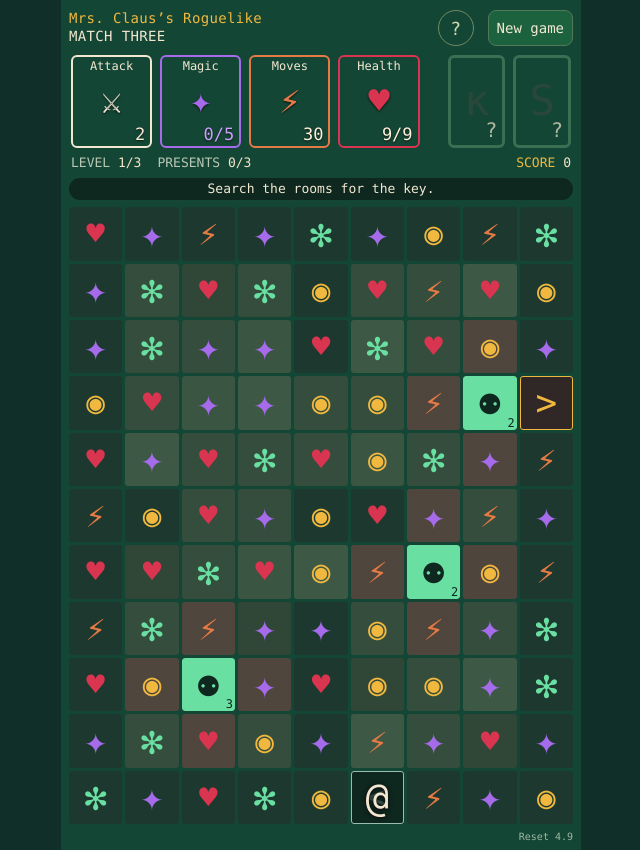
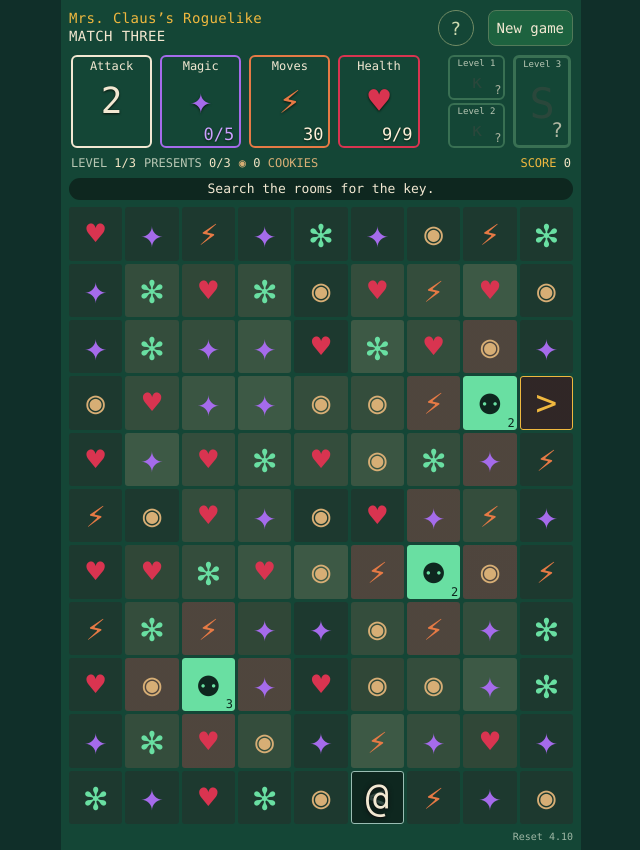
Before and after one commit to annnndrew/-dungeon-match-3-web, a plain HTML site: page index.html in a window 1280 px wide. Shown: the whole page, without its empty margins (319-959 px from the left). Drawn offline with Linux system fonts and the light colour scheme.

Commit message:
Add files via upload

```diff
--- a/index.html
+++ b/index.html
@@ -37,6 +37,7 @@
   --health: #d93450;
   --moves: #e67a45;
   --gold: #f0b83f;
+  --cookie: #d7ae75;
   --gingerbread: #c78a47;
   --mint: #69dfa2;
   --gap: 3px;
@@ -262,8 +263,10 @@ button { font: inherit; }
 .bottom-hud { min-height: 10px; }
 .tile .monster-mark, .tile .key-mark, .tile .lumen-mark { position: absolute; inset: 0; display: grid; place-items: center; font-weight: 900; font-size: clamp(20px, 7vw, 33px); z-index: 3; pointer-events: none; }
 .tile .lumen-mark { color: var(--health); font-size: clamp(25px, 8vw, 40px); background: #fff; border:0; border-radius:3px; }
+.tile.heat .key-mark {
+  background: linear-gradient(rgba(185, 38, 66, var(--heat-alpha)), rgba(185, 38, 66, var(--heat-alpha))), var(--gold);
+}
 .tile.monster-tile { --enemy-color: var(--mint); }
-.tile.monster-tile.warrior { --enemy-color: var(--text); }
 .tile.heat .lumen-mark {
   background: linear-gradient(rgba(185, 38, 66, var(--heat-alpha)), rgba(185, 38, 66, var(--heat-alpha))), #fff;
 }
@@ -338,7 +341,7 @@ button { font: inherit; }
   gap:clamp(4px,1.4vw,8px);
   padding-inline:2px;
 }
-#key-tile { grid-column:6; }
+.key-stack { grid-column:6; }
 .stat-tile { position:relative; min-width:0; height:clamp(53px,18.1vw,93px); border:2px solid var(--tile-border);
   background:transparent; border-radius:6px; display:flex; justify-content:center; align-items:center;
   color:var(--tile-border); padding:4px; overflow:hidden; }
@@ -434,16 +437,44 @@ button { font: inherit; }
   position: absolute; inset: 0; display: grid; place-items: center;
   font-size: clamp(23px, 7.2vw, 37px); transform: translateY(-1px);
 }
+.tile.warrior .monster-letter { font-size: clamp(27px, 8.6vw, 44px); }
 .hp-number {
   position: absolute; right: 2px; bottom: 1px;
   font-size: clamp(9px, 2.7vw, 12px); line-height: 1;
 }
 [data-glyph="guard"] { color: var(--mint); }
-[data-glyph="warrior"] { color: var(--text); }
+[data-glyph="warrior"] { color: var(--mint); font-size: 1.3em; }
 .tile .resource, .hero-mark, .key-mark, .lumen-mark { display: grid; place-items: center; }
 .tile .lumen-mark { font-size: clamp(23px, 7vw, 36px); }
 #font-status { margin: 24px; color: var(--text); }
 .font-loading #app { visibility: hidden; }
+
+.stat-attack .attack-boost {
+  top: auto; left: auto; bottom: 3px; right: 5px;
+  font-size: clamp(10px, 3vw, 14px);
+}
+.stat-attack.boosted .attack-number { transform-origin: center; }
+.key-stack {
+  display: grid; grid-template-rows: repeat(2, minmax(0, 1fr));
+  gap: 3px; min-width: 0;
+  height: clamp(53px,18.1vw,93px);
+}
+.key-stack .stat-tile { height: auto; padding: 9px 1px 0; border-width: 2px; }
+.key-stack .stat-icon.game-glyph {
+  width: auto; height: auto; margin: 0;
+  font-size: clamp(12px, 3.6vw, 18px);
+}
+.objective-level {
+  position: absolute; top: 2px; left: 0; right: 0;
+  text-align: center; line-height: 1; white-space: nowrap;
+  font-size: clamp(6px, 1.65vw, 9px); color: var(--muted);
+}
+.key-stack .objective-question { right: 2px; bottom: 1px; font-size: clamp(9px, 2.5vw, 12px); }
+#santa-tile .stat-icon { margin-top: 7px; }
+.secondary-stats { gap: clamp(4px, 1.4vw, 8px); font-size: clamp(8px, 2.3vw, 12px); }
+.cookie-counter { color: var(--cookie); white-space: nowrap; }
+@media (max-width: 350px) { .cookie-label { display: none; } }
+@media (orientation:landscape) and (max-height:540px) { .key-stack { height:60px; } }
   </style>
 </head>
 <body class="font-loading">
@@ -460,9 +491,8 @@ button { font: inherit; }
       <div class="primary-stats" aria-label="Attack, magic, moves, health and objectives">
         <div id="attack-tile" class="stat-tile stat-attack" role="img" aria-label="2 attack strength">
           <span class="stat-label">Attack</span>
-          <span class="stat-icon game-glyph" data-glyph="attack" aria-hidden="true"></span>
+          <span class="stat-icon game-glyph attack-number" id="attack-count" aria-hidden="true">2</span>
           <span class="attack-boost" id="attack-boost" aria-hidden="true">+0</span>
-          <span class="stat-number attack-number" id="attack-count">2</span>
         </div>
         <button id="spatula-button" class="stat-tile stat-magic" type="button" disabled aria-label="Magic, 0 of 5 charge">
           <span class="stat-label">Magic</span>
@@ -480,18 +510,28 @@ button { font: inherit; }
           <span class="stat-icon game-glyph" data-resource="health" aria-hidden="true"></span>
           <span class="stat-number" id="health-count">9/9</span>
         </div>
-        <div class="stat-tile stat-objective" id="key-tile" role="img" aria-label="Key not collected">
-          <span class="stat-icon game-glyph" data-glyph="key" aria-hidden="true"></span>
-          <span class="objective-question" aria-hidden="true">?</span>
+        <div class="key-stack">
+          <div class="stat-tile stat-objective" id="key-tile" role="img" aria-label="Level 1 key not collected">
+            <span class="objective-level">Level 1</span>
+            <span class="stat-icon game-glyph" data-glyph="key" aria-hidden="true"></span>
+            <span class="objective-question" aria-hidden="true">?</span>
+          </div>
+          <div class="stat-tile stat-objective" id="key-two-tile" role="img" aria-label="Level 2 key not collected">
+            <span class="objective-level">Level 2</span>
+            <span class="stat-icon game-glyph" data-glyph="key" aria-hidden="true"></span>
+            <span class="objective-question" aria-hidden="true">?</span>
+          </div>
         </div>
-        <div class="stat-tile stat-objective" id="santa-tile" role="img" aria-label="Santa not rescued">
+        <div class="stat-tile stat-objective" id="santa-tile" role="img" aria-label="Level 3 Santa not rescued">
+          <span class="objective-level">Level 3</span>
           <span class="stat-icon game-glyph" data-glyph="santa" aria-hidden="true"></span>
           <span class="objective-question" aria-hidden="true">?</span>
         </div>
       </div>
-      <div class="secondary-stats" aria-label="Level, presents and score">
+      <div class="secondary-stats" aria-label="Level, presents, cookies and score">
         <span>LEVEL <b id="level-count">1/3</b></span>
         <span>PRESENTS <b id="lumen-count">0/3</b></span>
+        <span class="cookie-counter"><span data-resource="gold" aria-hidden="true"></span> <b id="cookie-count">0</b><span class="cookie-label"> COOKIES</span></span>
         <span class="score-text">SCORE <b id="score-count">0</b></span>
       </div>
     </div>
@@ -506,7 +546,7 @@ button { font: inherit; }
       <div id="spell-panel" class="results hidden" role="dialog" aria-modal="true" aria-label="Choose a spell"></div>
     </section>
 
-    <footer class="hud bottom-hud"><div id="version">Reset 4.9</div></footer>
+    <footer class="hud bottom-hud"><div id="version">Reset 4.10</div></footer>
   </main>
   <dialog id="restart-dialog" class="results-panel" aria-labelledby="restart-title" aria-describedby="restart-message">
     <h2 id="restart-title">New game</h2>
@@ -529,10 +569,10 @@ button { font: inherit; }
         <dt><span data-resource="food" aria-hidden="true"></span></dt><dd><strong>Turns.</strong> Refill your remaining turns. Every successful swipe spends one turn.</dd>
         <dt><span data-resource="health" aria-hidden="true"></span></dt><dd><strong>Health.</strong> Recover lost health, up to 9.</dd>
         <dt><span data-resource="bombs" aria-hidden="true"></span></dt><dd><strong>Magic.</strong> Tap the Magic icon at 5/5 to pick a spell.</dd>
-        <dt><span data-resource="gold" aria-hidden="true"></span></dt><dd><strong>Gold.</strong> Collect coins. Game Over lists the gold you matched.</dd>
+        <dt><span data-resource="gold" aria-hidden="true"></span></dt><dd><strong>Cookies.</strong> Collect cookies. The HUD shows your total collected across all levels.</dd>
         <dt><span data-resource="monster" aria-hidden="true"></span></dt><dd><strong>Summoning.</strong> Matches of three, four, or five earn 1, 2, or 5 summon points. Every two points summon a level-appropriate monster after your move.</dd>
         <dt aria-hidden="true">@</dt><dd><strong>Hero.</strong> Your position on the board.</dd>
-        <dt aria-hidden="true"><span data-glyph="guard"></span> / <span data-glyph="warrior"></span></dt><dd><strong>Guard / Warrior.</strong> The number at the bottom right shows remaining HP. Teal tiles hold Guards and white tiles hold Warriors. Hunting enemy tiles turn red. Both types start with 1–3 HP on level 1, 2–4 on level 2, and 3–5 on level 3. Guards attack cardinally. Warriors also attack diagonally within rooms.</dd>
+        <dt aria-hidden="true"><span data-glyph="guard"></span> / <span data-glyph="warrior"></span></dt><dd><strong>Guard / Warrior.</strong> The number at the bottom right shows remaining HP. Both types use teal tiles. Warriors have a larger character. Hunting enemy tiles turn red. Both types start with 1–3 HP on level 1, 2–4 on level 2, and 3–5 on level 3. Guards attack cardinally. Warriors also attack diagonally through open space.</dd>
         <dt aria-hidden="true"><span data-glyph="key"></span> / <span data-glyph="santa"></span></dt><dd><strong>Key / Santa.</strong> Collect the objective before taking the exit.</dd>
         <dt><span data-glyph="present" aria-hidden="true"></span></dt><dd><strong>Present.</strong> Optional score bonus after it’s revealed.</dd>
         <dt><span data-glyph="entrance" aria-hidden="true"></span></dt><dd><strong>Enter / Up.</strong> Your entrance to this level.</dd>
@@ -556,7 +596,7 @@ const CONFIG = {
     food: "#e67a45",       // Turns / candy-cane orange
     health: "#d93450",     // cranberry
     monster: "#69dfa2",    // mint; summoning resource, not monster sprite
-    gold: "#f0b83f",       // antique gold
+    gold: "#d7ae75",       // cookies; legacy data key retained
     bombs: "#a56beb",     // purple Magic, intentionally preserved
   },
   DUNGEON_FLOOR: "floor",
@@ -825,7 +865,7 @@ function matchSummary(state) {
 }
 
 function runData(state) {
-  return {version:"4.9",won:state.gameWon,completed:state.gameWon || state.gameOver,enemyTypes:{basic:"Guard",advanced:"Warrior"},magicThreshold:CONFIG.MAGIC_THRESHOLD,spellDefinitions:SPELLS,outcome:state.gameWon ? "rescued" : state.gameOverReason || "in-progress",
+  return {version:"4.10",won:state.gameWon,completed:state.gameWon || state.gameOver,enemyTypes:{basic:"Guard",advanced:"Warrior"},magicThreshold:CONFIG.MAGIC_THRESHOLD,spellDefinitions:SPELLS,cookiesCollected:state.stats.resourcesCollected.gold,outcome:state.gameWon ? "rescued" : state.gameOverReason || "in-progress",
     stage:state.stage,alarmActive:state.alarmActive,keyDiscovered:state.keyDiscovered,lumenDiscovered:state.lumenDiscovered,health:state.hp,resources:{...state.resources},score:scoreBreakdown(state),
     matches:matchSummary(state),stats:state.stats};
 }
@@ -857,7 +897,7 @@ function downloadRunData(state) {
   const link=document.createElement("a");
   const stamp=new Date().toISOString().replace(/[:.]/g,"-");
   link.href=url;
-  link.download=`dungeon-match3-v4.9-${state.gameWon ? "rescued" : state.gameOverReason || "run"}-${stamp}.json`;
+  link.download=`dungeon-match3-v4.10-${state.gameWon ? "rescued" : state.gameOverReason || "run"}-${stamp}.json`;
   try {
     document.body.appendChild(link);
     link.click();
@@ -1150,13 +1190,7 @@ function monsterCanAttack(state, monster, row, col) {
   if(monster.frozenTurns>0)return false;
   const dr=Math.abs(monster.row-row), dc=Math.abs(monster.col-col);
   if (Math.max(dr,dc)!==1 || !isWalkable(state.dungeon,row,col)) return false;
-  if (dr && dc) {
-    if (monsterType(monster).attack !== "eight") return false;
-    // Only room interiors allow diagonal attacks. Doors, halls and stairs
-    // always restrict monsters to cardinal attacks, even for advanced types.
-    const room=roomIndex(state.dungeon,monster.row,monster.col);
-    if (room<0 || roomIndex(state.dungeon,row,col)!==room) return false;
-  }
+  if (dr && dc && monsterType(monster).attack !== "eight") return false;
   return hasLineOfSight(state.dungeon,monster.row,monster.col,row,col);
 }
 
@@ -1964,6 +1998,8 @@ const movesTileEl = document.querySelector("#moves-tile");
 const healthCountEl = document.querySelector("#health-count");
 const healthTileEl = document.querySelector("#health-tile");
 const keyTileEl = document.querySelector("#key-tile");
+const keyTwoTileEl = document.querySelector("#key-two-tile");
+const cookieCountEl = document.querySelector("#cookie-count");
 const santaTileEl = document.querySelector("#santa-tile");
 const levelCountEl = document.querySelector("#level-count");
 const lumenCountEl = document.querySelector("#lumen-count");
@@ -1995,12 +2031,8 @@ function statusText() {
   if (game.gameOverReason === "no_moves") return "NO VALID MATCHES!";
   if (game.gameOverReason === "death") return "YOU DIED!";
   if (game.gameOverReason === "starvation") return "OUT OF TURNS!";
-  const damage = game.lastProximityDamage + game.lastAttackDamage;
-  if (damage > 0) {
-    const source = game.lastProximityDamage > 0 ? "adjacent monster" : "attack";
-    return `${game.lastEvent ? game.lastEvent + " · " : ""}♥︎ −${damage} (${source})`;
-  }
-  if (game.lastEvent) return game.lastEvent;
+  if (game.lastEvent.startsWith("MONSTER DEFEATED")) return "Monster defeated!";
+  if (game.lastEvent && !game.lastEvent.startsWith("HIT ")) return game.lastEvent;
   if (isThreatened(game, game.playerRow, game.playerCol))
     return `Danger — adjacent enemies −${adjacentMonsterCount(game, game.playerRow, game.playerCol)} ♥︎ on next move`;
   if (game.alarmActive) return game.stage===CONFIG.STAGE_COUNT
@@ -2038,7 +2070,7 @@ function renderResults() {
     const label = textGlyph(CONFIG.ITEM_LABEL[kind]);
     const color = CONFIG.ITEM_COLOR[kind];
     const amount = game.stats.resourcesCollected[kind];
-    const displayName = { food: "Turns", health: "Health", monster: "Summons", gold: "Gold", bombs: "Magic" }[kind];
+    const displayName = { food: "Turns", health: "Health", monster: "Summons", gold: "Cookies", bombs: "Magic" }[kind];
     return `<div><span style="color:${color};font-weight:700">${label}</span> ${displayName}: ${amount}</div>`;
   }).join("");
   const cause = gameOverCause(game);
@@ -2147,7 +2179,7 @@ function renderHealth(hp) {
 function renderHud(hp = game.hp) {
   if (!animating) {
     statusEl.textContent = statusText();
-    statusEl.classList.toggle("damage", game.lastProximityDamage + game.lastAttackDamage > 0);
+    statusEl.classList.remove("damage");
     statusEl.classList.toggle("danger", !game.gameOver && !game.gameWon &&
       isThreatened(game, game.playerRow, game.playerCol));
   }
@@ -2159,14 +2191,18 @@ function renderHud(hp = game.hp) {
   spatulaBtn.setAttribute("aria-label", `Magic, ${game.resources.bombs} of ${CONFIG.MAGIC_THRESHOLD} charge${game.magicReady ? ", ready to cast" : ""}`);
   spatulaBtn.disabled = !game.magicReady || game.gameOver || game.gameWon || animating || !!game.spellOffer;
   setAttackDisplay(0);
-  // The key is per-level. On the final level the objective is Santa instead.
-  const keyCollected = game.stage < CONFIG.STAGE_COUNT && game.hasKey;
+  // Prior-stage objectives stay collected as the player progresses.
+  const firstKeyCollected = game.stage > 1 || (game.stage === 1 && game.hasKey);
+  const secondKeyCollected = game.stage > 2 || (game.stage === 2 && game.hasKey);
   const santaCollected = game.stage === CONFIG.STAGE_COUNT && game.hasKey;
-  keyTileEl.classList.toggle("collected", keyCollected);
+  keyTileEl.classList.toggle("collected", firstKeyCollected);
+  keyTwoTileEl.classList.toggle("collected", secondKeyCollected);
   santaTileEl.classList.toggle("collected", santaCollected);
   santaTileEl.classList.toggle("santa-collected", santaCollected);
-  keyTileEl.setAttribute("aria-label", keyCollected ? "Key collected" : "Key not collected");
-  santaTileEl.setAttribute("aria-label", santaCollected ? "Santa rescued; reach the exit" : "Santa not rescued");
+  keyTileEl.setAttribute("aria-label", `Level 1 key ${firstKeyCollected ? "collected" : "not collected"}`);
+  keyTwoTileEl.setAttribute("aria-label", `Level 2 key ${secondKeyCollected ? "collected" : "not collected"}`);
+  santaTileEl.setAttribute("aria-label", santaCollected ? "Level 3 Santa rescued; reach the exit" : "Level 3 Santa not rescued");
+  cookieCountEl.textContent = game.stats.resourcesCollected.gold;
   levelCountEl.textContent = `${game.stage}/${CONFIG.STAGE_COUNT}`;
   lumenCountEl.textContent = `${game.stats.lumenCollected}/${CONFIG.STAGE_COUNT}`;
   scoreCountEl.textContent = game.score;
@@ -2298,7 +2334,7 @@ function renderBoard(view = game, { matched = null, dropDistances = null,
         health.setAttribute("aria-hidden", "true");
         mark.setAttribute("aria-label", `${definition.name}, ${monster.hp} health`);
         mark.append(letter, health);
-        tile.title=`${definition.name}: ${monster.hp} HP; ${definition.attack === "eight" ? "eight-way in rooms" : "cardinal"} attacks; ${monster.aggro ? "pursuing" : "wandering"}`;
+        tile.title=`${definition.name}: ${monster.hp} HP; ${definition.attack === "eight" ? "eight-way" : "cardinal"} attacks; ${monster.aggro ? "pursuing" : "wandering"}`;
         tile.appendChild(mark);
       }
       if (isHero) {
```
